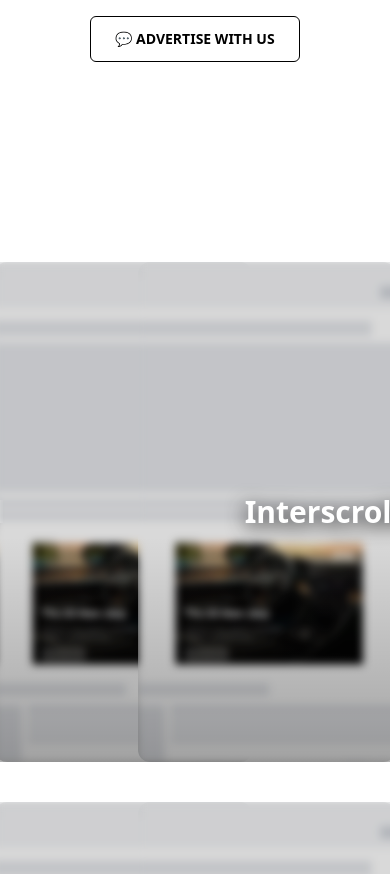
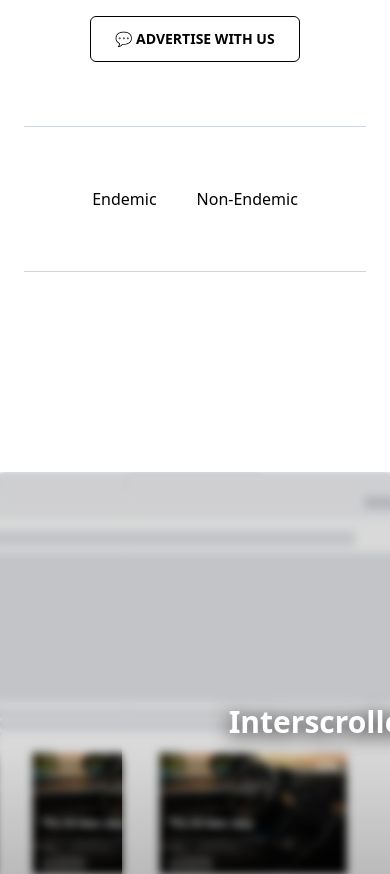
Before and after one commit to mpesic98/bcadportfolio, a React (Vite) app: page / in a window 390 px wide. Shown: the part 900-1774 px from the top of the page. Built offline with nearby package versions, Linux system fonts and the light colour scheme; grey boxes are pictures that could not be loaded.

Commit message:
Buttons
base buttons for offer added

```diff
--- a/src/components/Offers.jsx
+++ b/src/components/Offers.jsx
@@ -57,7 +57,11 @@ function Offers() {
 
   return (
     <>
-      <div className="max-w-[1440px] items-center justify-center mx-auto">
+      <div className="max-w-[1440px] items-center justify-center mx-auto px-6 md:px-16 mt-16 md:mt-30">
+        <div className="flex items-center justify-center gap-10 mx-auto py-15 border-b-1 border-t-1 border-gray-300 mb-10">
+          <button className="cursor-pointer">Endemic</button>
+          <button className="cursor-pointer">Non-Endemic</button>
+        </div>
         <div className="justify-items-center mt-50 gap-10 md:gap-10 grid grid-cols-3">
           {items.map((item) => (
             <Card
```
